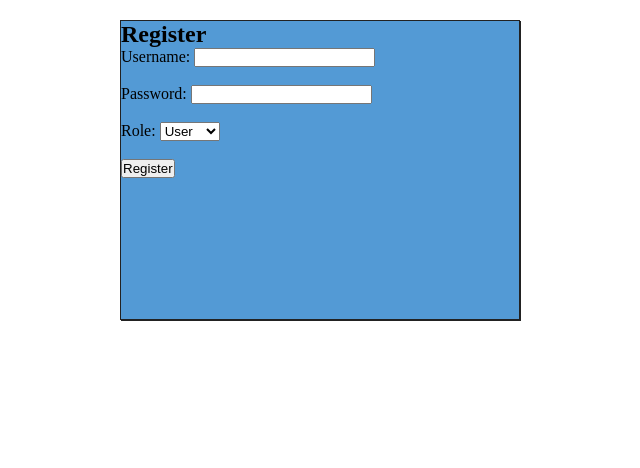
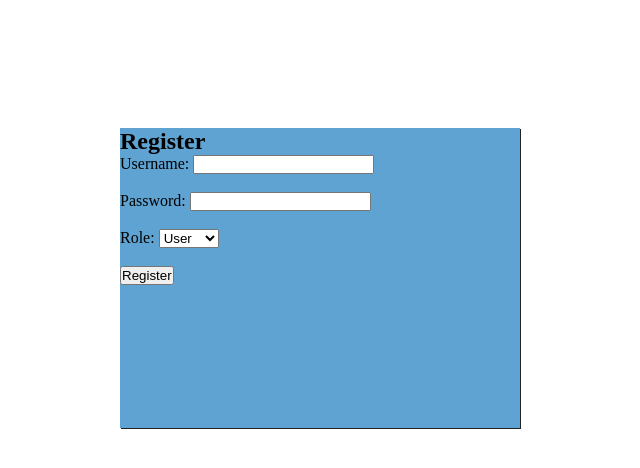
Before and after one commit to Kionyong/Project-ecommerce, a PHP site: page /FilePHP/ragister.php in a window 1280 px wide. Shown: the top 468 px of the page, without its empty margins (320-960 px from the left). Run offline with PHP 8.4, Linux system fonts and the light colour scheme.

Commit message:
edit file style

```diff
--- a/style.css
+++ b/style.css
@@ -243,8 +243,7 @@ nav ul li a{
 #ragister{
     width:400px;
     height:300px;
-    background: #539ad5;
-    margin: 20px auto;
-    border: 1px solid #222;
+    background: #5ea3d1;
+    margin:10% auto;
     box-shadow: 1px 1px 0px #222;
 }
```
